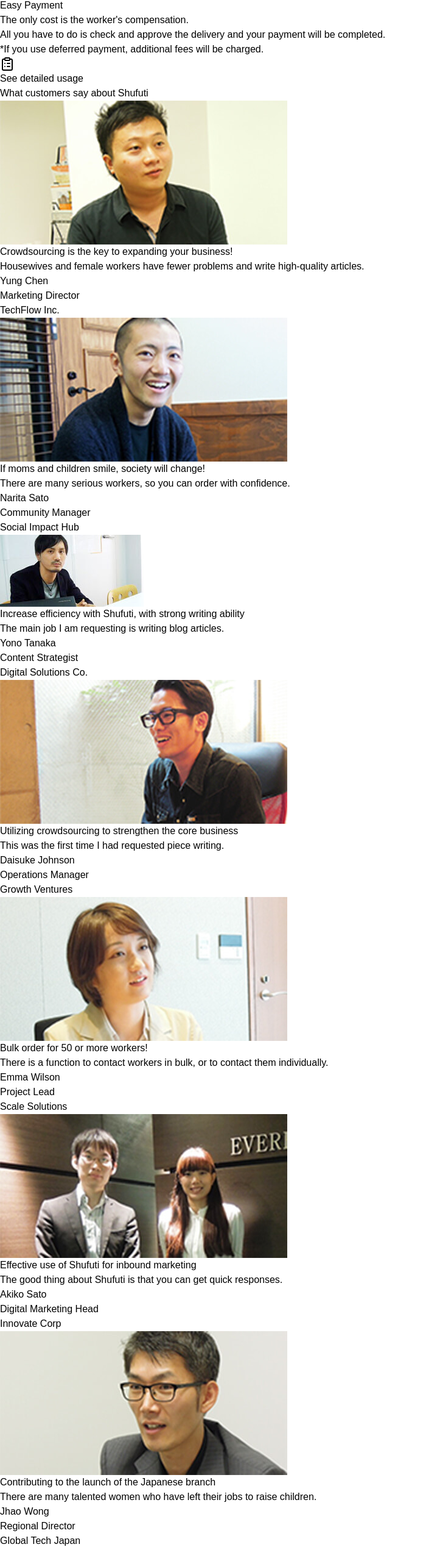
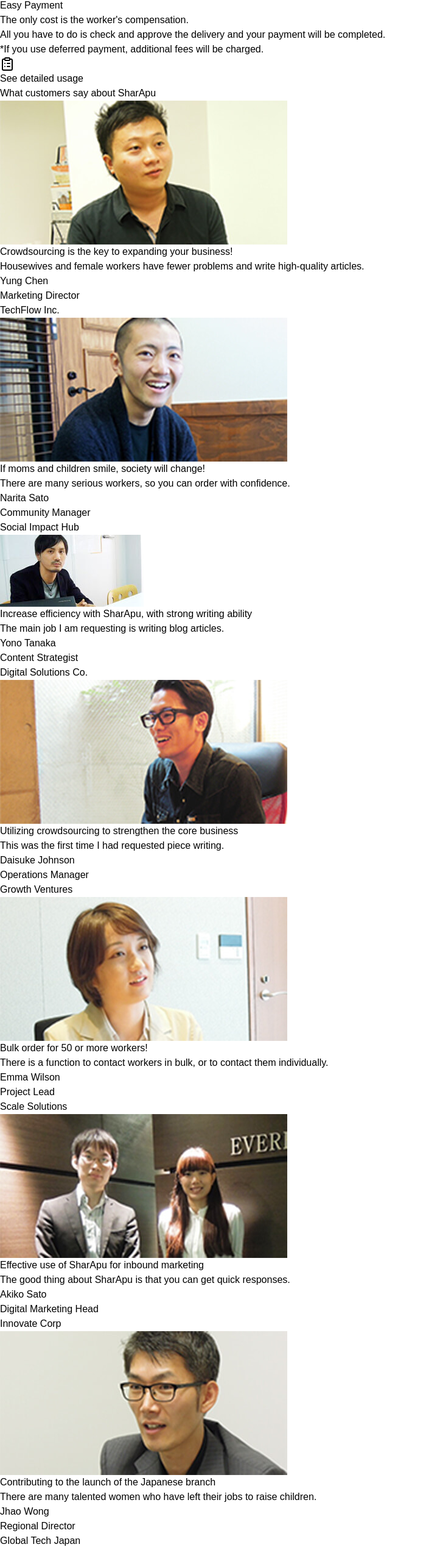
Before and after one commit to SumaiyaTarannumNoor/SharApu-Job-Portal, a React (Vite) app: page /want-to-order-work in a window 1280 px wide. Shown: the part 2535-5072 px from the top of the page at 61% size, without its empty margins (0-695 px from the left). Built offline with nearby package versions, Linux system fonts and the light colour scheme.

Commit message:
Shufuti To SharApu

```diff
--- a/src/components/Reviewers/TestimonialsSection.jsx
+++ b/src/components/Reviewers/TestimonialsSection.jsx
@@ -33,7 +33,7 @@ const testimonials = [
     role: "Content Strategist",
     company: "Digital Solutions Co.",
     image: Reviewer3,
-    title: "Increase efficiency with Shufuti, with strong writing ability",
+    title: "Increase efficiency with SharApu, with strong writing ability",
     content: "The main job I am requesting is writing blog articles."
   },
   {
@@ -60,8 +60,8 @@ const testimonials = [
     role: "Digital Marketing Head",
     company: "Innovate Corp",
     image: Reviewer6,
-    title: "Effective use of Shufuti for inbound marketing",
-    content: "The good thing about Shufuti is that you can get quick responses."
+    title: "Effective use of SharApu for inbound marketing",
+    content: "The good thing about SharApu is that you can get quick responses."
   },
   {
     id: 7,
@@ -78,7 +78,7 @@ const testimonials = [
     role: "Creative Director",
     company: "Design Hub",
     image: Reviewer8,
-    title: "Create creative work with Shufuti!",
+    title: "Create creative work with SharApu!",
     content: "We are requesting you to enter the recruitment drawings."
   }
 ];
@@ -86,7 +86,7 @@ const testimonials = [
 const TestimonialsSection = () => {
   return (
     <div className="bg-pink-100 p-8 rounded-lg mt-12 mb-8">
-      <h2 className="text-2xl font-bold text-gray-800 mb-8">What customers say about Shufuti</h2>
+      <h2 className="text-2xl font-bold text-gray-800 mb-8">What customers say about SharApu</h2>
 
       <div className="grid md:grid-cols-2 lg:grid-cols-3 gap-6">
         {testimonials.map((testimonial) => (
```
